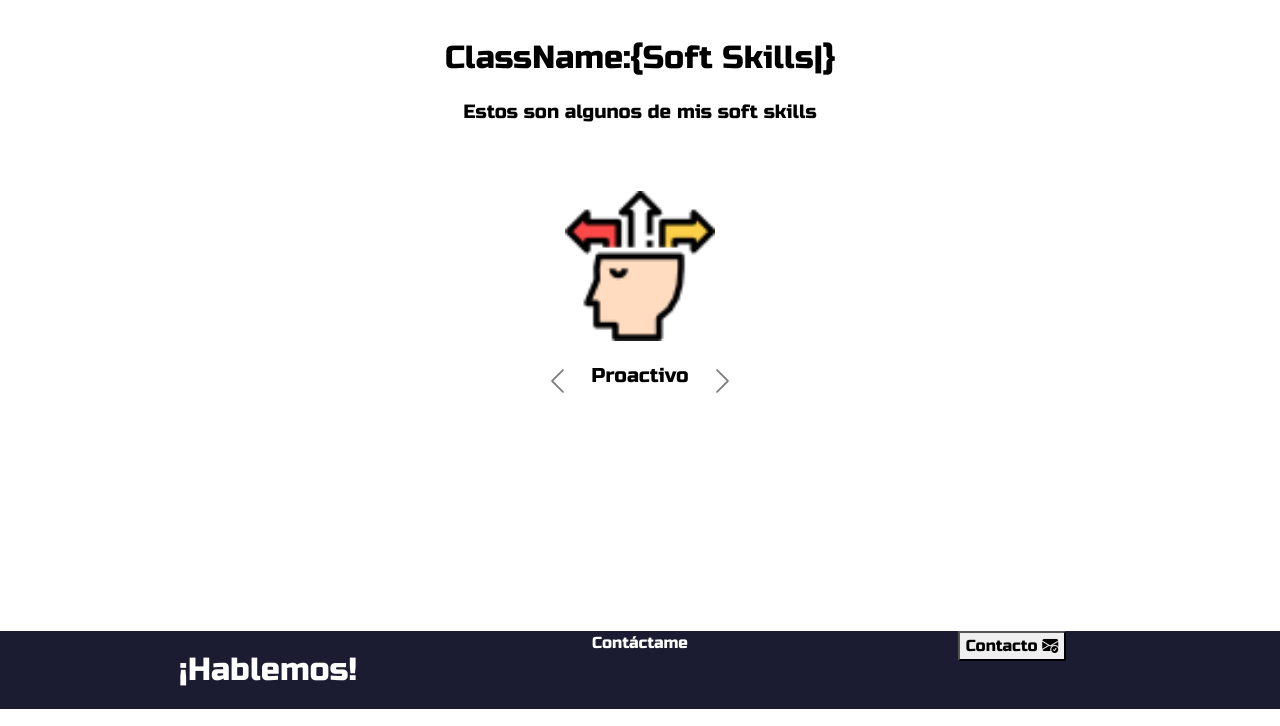
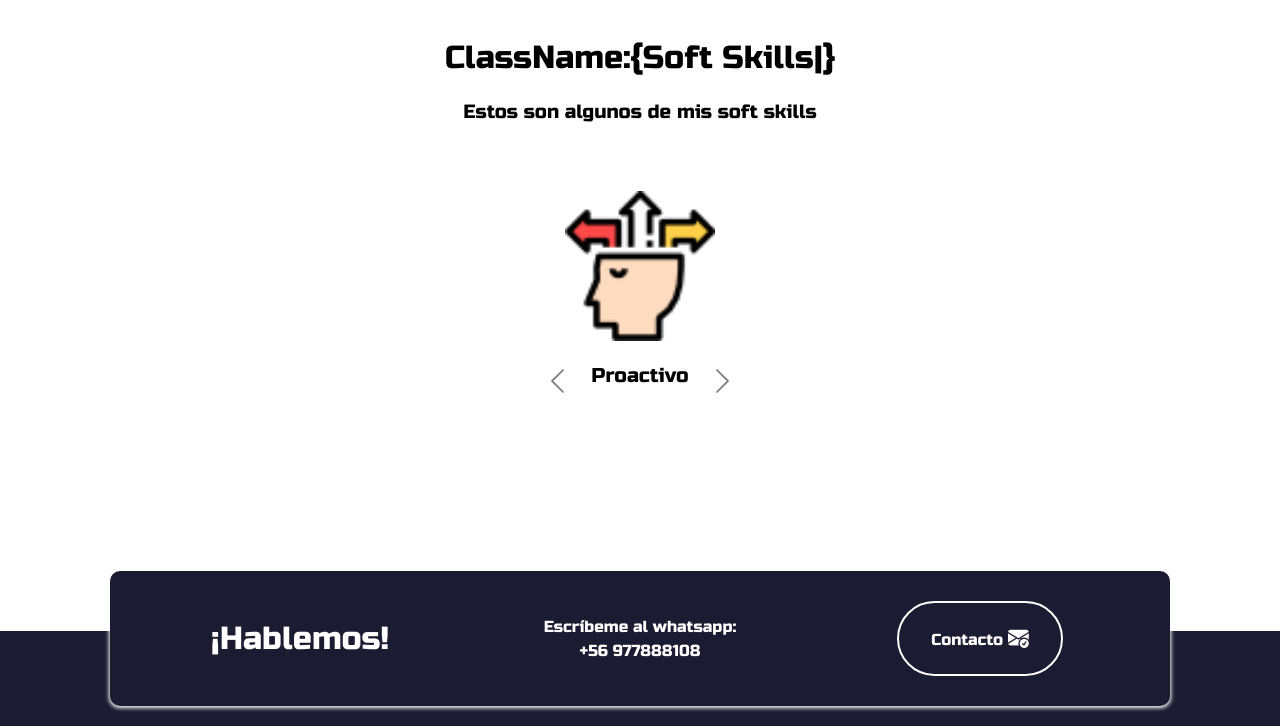
Before and after one commit to williamsjdev/Portfolio-Test, a plain HTML site: page index.html in a window 1280 px wide. Shown: the part 3125-3851 px from the top of the page. Drawn offline with nearby package versions, Linux system fonts and the light colour scheme; a web font is replaced by a local one.

Commit message:
se modifica iindex y css seccion contacto

```diff
--- a/index.html
+++ b/index.html
@@ -121,7 +121,7 @@
     <!-- Proyectos Recientes -->
     <section class="proyectos-recientes seccion-clara d-flex flex-colum">
       <h2 class="seccion-titulo texto-negro">Mis Proyectos</h2>
-      <h3 class="seccion-descripcion">Estos son alguos proyectos que he creado recientemente...</h3>
+      <h3 class="seccion-descripcion">Estos son algunos proyectos que he creado recientemente...</h3>
 
       <!-- Galeria de proyectos -->
       <div class="container text-center proyecto-contenedor">
@@ -321,12 +321,12 @@
             <img class="skills-imagen rounded" src="imagenes/ayuda.png" alt="imagen 4">
             <p class="skills-texto">Apoyo en tareas</p>
           </div>
-          <div class="carousel-item">
+          <!-- <div class="carousel-item">
           <div class="container">
             <img class="skills-imagen rounded" src="imagenes/unido.png" alt="imagen 3">
             <p class="skills-texto">Trabajo en equipo</p>
           </div>
-        </div>
+        </div> -->
         </div>
       </div>
       <button class="carousel-control-prev" type="button" data-bs-target="#skills-carrusel" data-bs-slide="prev">
@@ -344,13 +344,15 @@
 
     <section class="contacto seccion-oscura">
       <div class="container">
-        <div class="container text-center justify-content-evenly">
+        <div class="container text-center rectangulo d-flex justify-content-evenly">
           <div class="row">
             <div class="col-12 col-md-4 seccion-titulo">
               ¡Hablemos!
             </div>
-            <div class="col-12 col-md-4 descripcion">
-              Contáctame
+            <div class="col-12 col-md-4 seccion-titulo-2">
+              Escríbeme al whatsapp:
+              <br>
+              +56 977888108
             </div>
             <div class="col-12 col-md-4">
               <a href="mailto:williamsjdev@gmail.com">
--- a/style.css
+++ b/style.css
@@ -52,6 +52,11 @@ h1 {
 .btn-info {
   font-size: 1.1rem;
   margin: 20px;
+}
+
+.btn-info {
+  color: white;
+  background-color: #1b1b32;
 }
 
 .texto-negro {
@@ -242,6 +247,58 @@ h1 {
   margin-bottom: 0;
 }
 
+/* contacto */
+
+.contacto .container {
+  max-width: 1100px;
+  max-height: 200px;
+  padding: 20px;
+}
+
+.contacto .rectangulo {
+  margin-top: -5rem;
+  background-color: #1b1b32;
+  border-radius: 10px;
+  box-shadow: 0px 1px 4px 1px white;
+}
+
+.contacto .row {
+  width: 100%;
+  display: flex;
+  align-items: center;
+}
+
+.contacto .descripcion {
+  color: white;
+  font-size: 1.2rem;
+}
+
+.contacto button:hover {
+  background-color: white;
+  color: black;
+}
+
+.contacto button {
+  color: white;
+  font-size: bold;
+  background-color: transparent;
+  border: 2px solid white;
+  padding: 1.25em 2em;
+  margin: 10px;
+  border-radius: 100px;
+  transition: all 0.2s ease-in-out;
+}
+
+.contacto button i {
+  color: white;
+  font-size: 1.3rem;
+  transition: all 0.2s ease-in-out;
+}
+
+.contacto button:hover i{
+  color: black;
+}
+
 /* Adaptable (Responsive) */
 
 @media screen and (max-width: 400px) {
```
